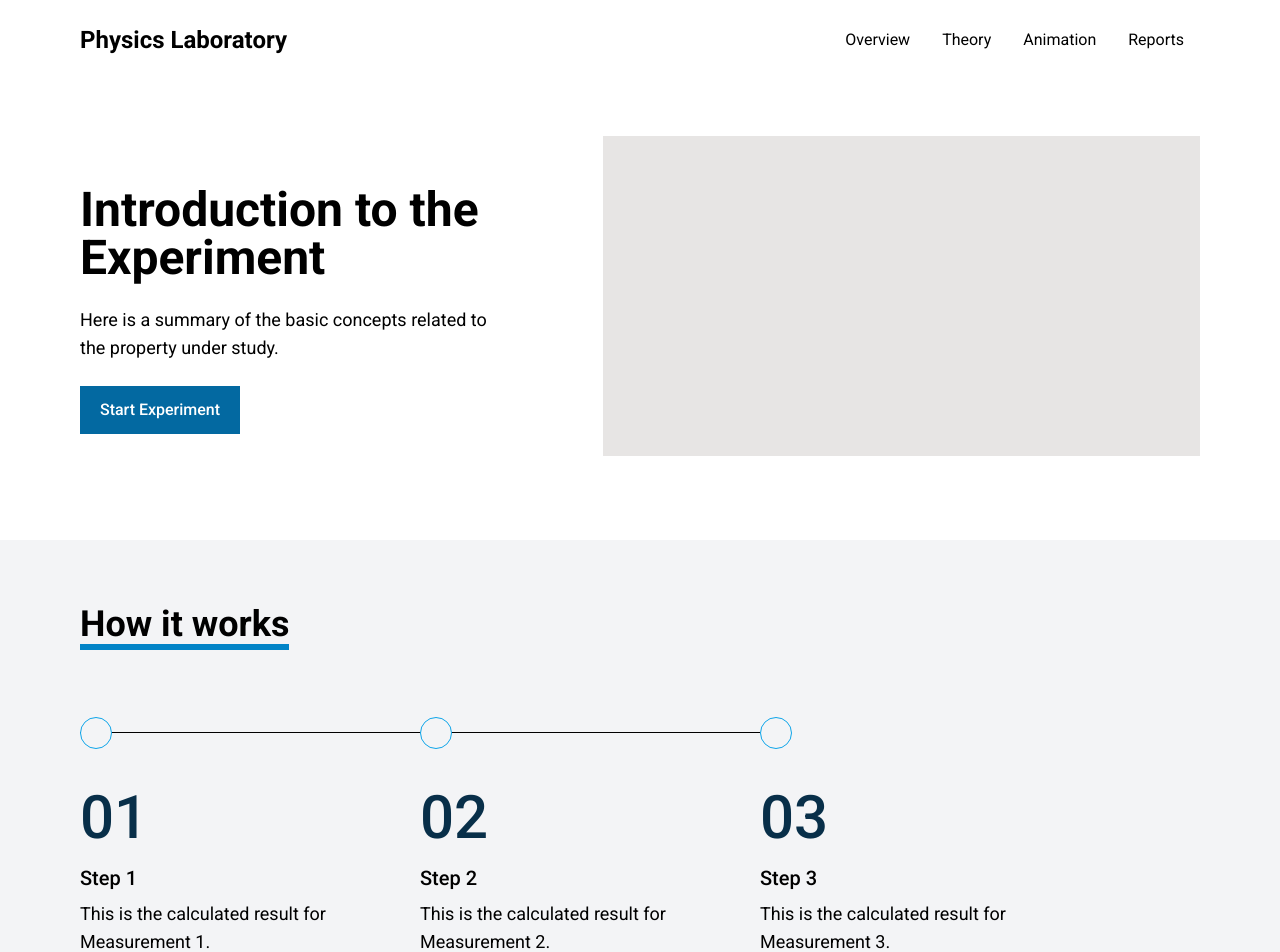
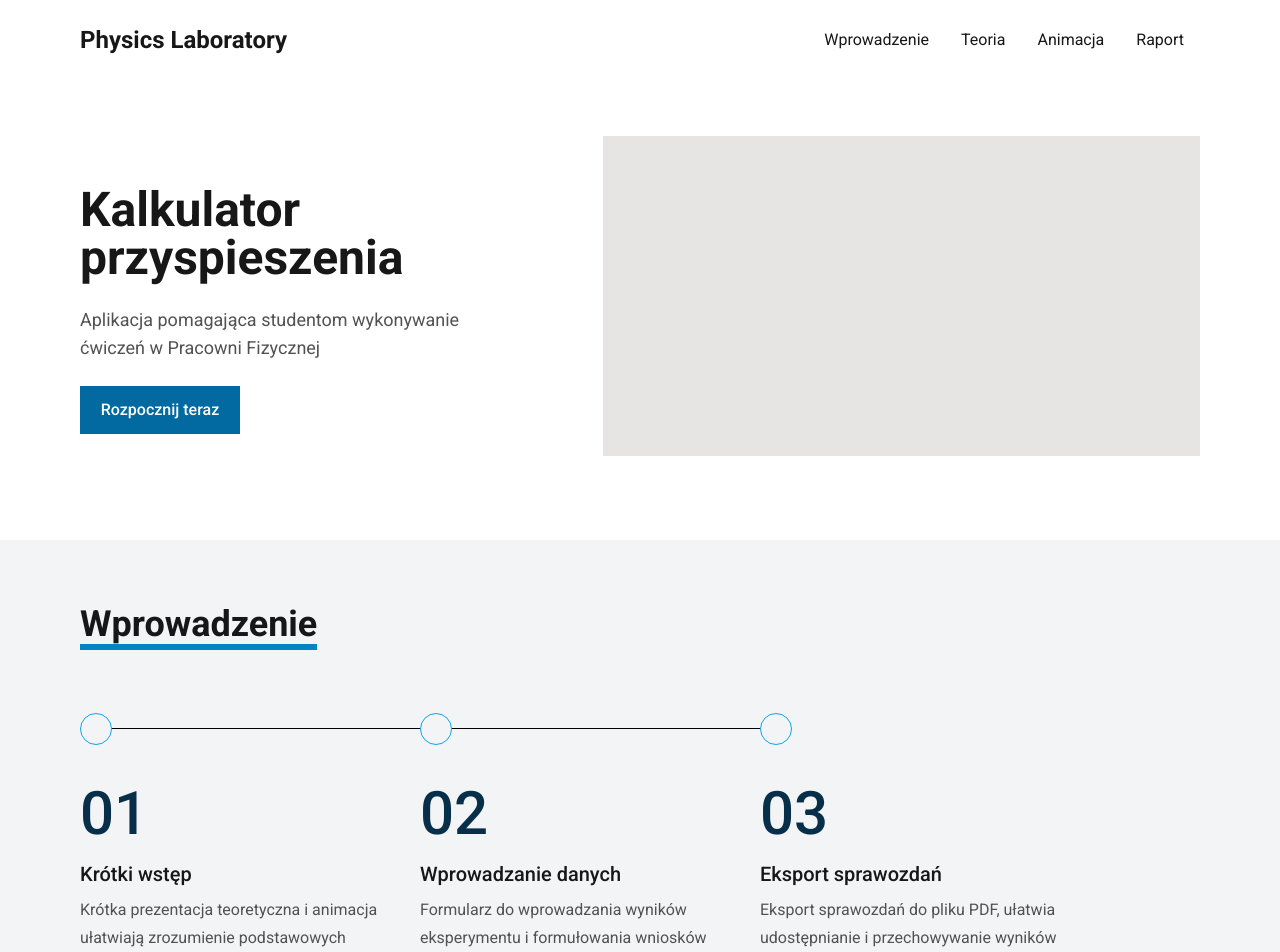
Before and after one commit to KoTubA/earth-acceleration-app, a React (Vite) app: page / in a window 1280 px wide. Shown: the top 952 px of the page. Built offline with nearby package versions, Linux system fonts and the light colour scheme.

Commit message:
Add content to introductory section

```diff
--- a/src/components/atoms/Button.jsx
+++ b/src/components/atoms/Button.jsx
@@ -6,7 +6,7 @@ const Button = ({ title, inverted }) => {
       className={`text-center py-3 px-4 min-w-40 font-medium max-w-max font-display focus:outline-none focus:ring
       ${
         inverted
-          ? 'text-gray-900 border border-gray-300 hover:bg-gray-100 focus:ring-gray-100'
+          ? 'border border-gray-300 hover:bg-gray-100 focus:ring-gray-100'
           : 'bg-sky-700 text-white hover:bg-sky-800 focus:ring-sky-300'
       }`}
     >
--- a/src/components/atoms/InputField.jsx
+++ b/src/components/atoms/InputField.jsx
@@ -5,16 +5,16 @@ const InputField = ({ label, type, id, value, locked }) => {
     <div>
       <label
         htmlFor={id}
-        className="block mb-1 text-sm font-medium text-gray-900 font-display"
+        className="block mb-1 text-sm font-medium font-display"
       >
         {label}
       </label>
       <input
         type={type}
         id={id}
-        className={
-          'text-gray-900 text-sm border border-gray-300 focus:outline-none focus:border-sky-500 w-full p-2.5'
-        }
+        className={`text-sm border border-gray-300 ${
+          locked ? 'bg-gray-100' : ''
+        } focus:outline-none focus:border-sky-500 w-full p-2.5`}
         value={value}
         disabled={locked}
         required
--- a/src/components/molecules/DecorationLineWithDot.jsx
+++ b/src/components/molecules/DecorationLineWithDot.jsx
@@ -10,8 +10,8 @@ const DecorationLineWithDot = ({ children, isLastChild }) => {
           : 'before:hidden md:before:block before:absolute before:w-full before:h-px before:bg-black before:top-0'
       }
        flex flex-col items-center ${
-         isLastChild ? 'pb-0' : 'pb-10'
-       } md:items-start md:pb-0 md:pr-5 md:pt-14 relative after:hidden md:after:block after:absolute after:w-8 after:h-8 after:rounded-full after:border after:border-sky-500 after:top-0 after:translate-y-[calc(-50%+1px)] after:bg-gray-100`}
+         isLastChild ? 'pb-0 md:pr-0' : 'pb-10 md:pr-5'
+       } md:items-start md:pb-0 md:pt-14 relative after:hidden md:after:block after:absolute after:w-8 after:h-8 after:rounded-full after:border after:border-sky-500 after:top-0 after:translate-y-[calc(-50%+1px)] after:bg-gray-100`}
     >
       {children}
     </div>
--- a/src/components/molecules/ResultCard.jsx
+++ b/src/components/molecules/ResultCard.jsx
@@ -1,10 +1,10 @@
 const ResultCard = () => {
   return (
     <div className="w-64 flex-shrink-0 p-6 bg-white border border-gray-200 font-display">
-      <h5 className="mb-2 text-xl font-bold text-gray-900">Wynik 1</h5>
-      <p className="font-normal text-gray-700">
+      <h5 className="mb-2 text-xl font-bold">Wynik 1</h5>
+      <p className="font-normal text-neutral-600">
         Długość wahadła (l):
-        <span className="ml-2 font-medium text-gray-900">1.2321</span>
+        <span className="ml-2 font-medium">1.2321</span>
       </p>
     </div>
   );
--- a/src/components/molecules/SectionTitle.jsx
+++ b/src/components/molecules/SectionTitle.jsx
@@ -2,9 +2,9 @@ import PropTypes from 'prop-types';
 
 const SectionTitle = ({ title, subtitle, isSmall }) => {
   return (
-    <div className="mb-5 md:mb-8 lg:mb-12 flex flex-col items-center">
+    <div className="mb-8 lg:mb-12 flex flex-col items-center">
       <h2
-        className={`mb-5 md:mb-6 ${
+        className={`mb-5 ${
           isSmall ? 'text-2xl' : 'text-4xl'
         } font-bold text-center font-display relative w-max after:block after:absolute after:w-full after:h-1.5 after:bg-sky-600`}
       >
--- a/src/components/molecules/Step.jsx
+++ b/src/components/molecules/Step.jsx
@@ -1,19 +1,20 @@
 import PropTypes from 'prop-types';
 
-const Step = ({ title }) => {
+const Step = ({ number, title }) => {
   return (
     <>
       <span className="text-6xl font-medium mb-4 text-sky-950 font-display">
-        {0 + title}
+        {0 + number}
       </span>
       <span className="hidden text-xl font-medium mb-2 font-display md:flex">
-        Step {title}
+        {title}
       </span>
     </>
   );
 };
 
 Step.propTypes = {
+  number: PropTypes.string,
   title: PropTypes.string,
 };
 
--- a/src/components/organisms/Animation.jsx
+++ b/src/components/organisms/Animation.jsx
@@ -5,14 +5,16 @@ const Animation = () => {
     <section className="flex justify-center bg-gray-100 w-full" id="animation">
       <div className="flex flex-col items-center py-16 px-7 lg:px-14 xl:px-20 max-w-screen-xl w-full">
         <SectionTitle title="Animation" />
-        <div className="flex flex-col md:flex-row mb-9">
+        <div className="flex flex-col md:flex-row mb-12">
           <div className="bg-stone-200 h-64 w-full mb-6 md:flex-1 md:basis-6/12 md:mr-3 lg:mr-6 xl:mr-12"></div>
-          <p className="font-display text-lg text-justify md:flex-1 md:basis-6/12 md:ml-3 lg:ml-6 xl:ml-12">
-            Lorem Ipsum is simply dummy text of the printing and typesetting
-            industry. Lorem Ipsum has been the industrys standard dummy text
-            ever since the 1500s, when an unknown printer took a galley of type
-            and scrambled it to make a type specimen book.
-          </p>
+          <div className="font-display text-justify md:flex-1 md:basis-6/12 md:ml-3 lg:ml-6 xl:ml-12">
+            <p className="text-base	leading-7">
+              Lorem Ipsum is simply dummy text of the printing and typesetting
+              industry. Lorem Ipsum has been the industrys standard dummy text
+              ever since the 1500s, when an unknown printer took a galley of
+              type and scrambled it to make a type specimen book.
+            </p>
+          </div>
         </div>
       </div>
     </section>
--- a/src/components/organisms/Home.jsx
+++ b/src/components/organisms/Home.jsx
@@ -1,4 +1,5 @@
 import Button from 'src/components/atoms/Button';
+import { Link } from 'react-scroll';
 
 const Home = () => {
   return (
@@ -7,13 +8,15 @@ const Home = () => {
         <div className="bg-stone-200 h-64 w-full mb-7 lg:h-80 md:flex-1 md:basis-7/12"></div>
         <div className="flex flex-col items-center md:items-start md:mr-8 lg:mr-16 xl:mr-24 md:flex-1 md:basis-5/12">
           <h1 className="text-4xl lg:text-5xl font-bold text-center font-display md:text-start">
-            Introduction to the Experiment
+            Kalkulator przyspieszenia
           </h1>
-          <p className="text-lg my-6 text-center font-display md:text-start">
-            Here is a summary of the basic concepts related to the property
-            under study.
+          <p className="text-lg my-6 text-center font-display md:text-start text-neutral-600">
+            Aplikacja pomagająca studentom wykonywanie ćwiczeń w Pracowni
+            Fizycznej
           </p>
-          <Button title="Start Experiment" />
+          <Link to="overview">
+            <Button title="Rozpocznij teraz" />
+          </Link>
         </div>
       </div>
     </section>
--- a/src/components/organisms/Navigation.jsx
+++ b/src/components/organisms/Navigation.jsx
@@ -21,6 +21,7 @@ const Navigation = () => {
         className={`fixed top-0 left-0 right-0 bottom-0 bg-gradient-to-b from-white/50 to-black/50 z-10 ${
           isMobileMenuOpen ? '' : 'hidden'
         }`}
+        onClick={toggleMobileMenu}
       ></div>
       <div className="flex justify-between items-center px-7 h-20 lg:px-14 xl:px-20 max-w-screen-xl w-full bg-white z-20">
         <header className="text-2xl font-bold font-display">
@@ -30,7 +31,7 @@ const Navigation = () => {
         <nav
           className={`md:flex font-display ${
             isMobileMenuOpen
-              ? 'absolute flex flex-col items-center p-10 top-20 left-7 right-7 gap-10 bg-white border border-sky-950'
+              ? 'absolute flex flex-col items-center p-10 top-24 left-7 right-7 gap-10 bg-white border border-sky-950'
               : 'hidden'
           }`}
         >
@@ -39,28 +40,28 @@ const Navigation = () => {
             className="mx-3 lg:mx-4 cursor-pointer hover:text-sky-600"
             onClick={handleClick}
           >
-            Overview
+            Wprowadzenie
           </Link>
           <Link
             to="theory"
             className="mx-3 lg:mx-4 cursor-pointer hover:text-sky-600"
             onClick={handleClick}
           >
-            Theory
+            Teoria
           </Link>
           <Link
             to="animation"
             className="mx-3 lg:mx-4 cursor-pointer hover:text-sky-600"
             onClick={handleClick}
           >
-            Animation
+            Animacja
           </Link>
           <Link
             to="reports"
             className="mx-3 lg:mx-4 cursor-pointer hover:text-sky-600"
             onClick={handleClick}
           >
-            Reports
+            Raport
           </Link>
         </nav>
       </div>
--- a/src/components/organisms/Overview.jsx
+++ b/src/components/organisms/Overview.jsx
@@ -6,24 +6,27 @@ const Overview = () => {
   return (
     <section className="flex justify-center bg-gray-100 w-full" id="overview">
       <div className="flex flex-col items-center md:items-start lg:px-14 xl:px-20 py-16 px-7 max-w-screen-xl w-full">
-        <SectionTitle title="How it works" />
+        <SectionTitle title="Wprowadzenie" />
         <div className="flex flex-col py-5 md:flex-row md:pt-4">
           <DecorationLineWithDot>
-            <Step title="1" />
-            <p className="text-lg font-display text-center max-w-xs md:text-start">
-              This is the calculated result for Measurement 1.
+            <Step number="1" title="Krótki wstęp" />
+            <p className="leading-7 font-display text-center max-w-xs md:text-start text-neutral-600">
+              Krótka prezentacja teoretyczna i animacja ułatwiają zrozumienie
+              podstawowych właściwości fizycznych.
             </p>
           </DecorationLineWithDot>
           <DecorationLineWithDot>
-            <Step title="2" />
-            <p className="text-lg font-display text-center max-w-xs md:text-start md:pb-0 md:pr-5">
-              This is the calculated result for Measurement 2.
+            <Step number="2" title="Wprowadzanie danych" />
+            <p className="leading-7 font-display text-center max-w-xs md:text-start md:pb-0 md:pr-5 text-neutral-600">
+              Formularz do wprowadzania wyników eksperymentu i formułowania
+              wniosków na podstawie danych.
             </p>
           </DecorationLineWithDot>
           <DecorationLineWithDot isLastChild>
-            <Step title="3" />
-            <p className="text-lg font-display text-center max-w-xs md:text-start md:pb-0">
-              This is the calculated result for Measurement 3.
+            <Step number="3" title="Eksport sprawozdań" />
+            <p className="leading-7 font-display text-center max-w-xs md:text-start md:pb-0 text-neutral-600">
+              Eksport sprawozdań do pliku PDF, ułatwia udostępnianie i
+              przechowywanie wyników oraz wniosków z eksperymentu.
             </p>
           </DecorationLineWithDot>
         </div>
--- a/src/components/organisms/Results.jsx
+++ b/src/components/organisms/Results.jsx
@@ -55,7 +55,7 @@ const Results = () => {
             </div>
           </div>
           <div className="col-span-full md:col-start-2 md:row-start-2 md:col-span-1">
-            <span className="block mb-1 text-sm font-medium text-gray-900 font-display">
+            <span className="block mb-1 text-sm font-medium font-display">
               Tabela wyników:
             </span>
             <PeriodDataOutput title="Dla ilości okresów n = 20" />
--- a/src/components/templates/MainTemplate.jsx
+++ b/src/components/templates/MainTemplate.jsx
@@ -9,7 +9,7 @@ import Conclusion from 'src/components/organisms/Conclusion';
 
 const MainTemplate = () => {
   return (
-    <>
+    <div className="text-neutral-900">
       <Navigation />
       <Home />
       <Overview />
@@ -18,7 +18,7 @@ const MainTemplate = () => {
       <Results />
       <Conclusion />
       <Footer />
-    </>
+    </div>
   );
 };
 
```
